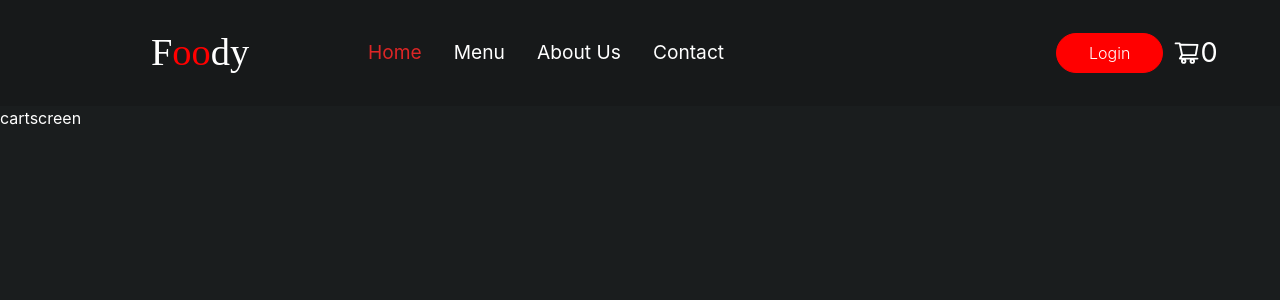
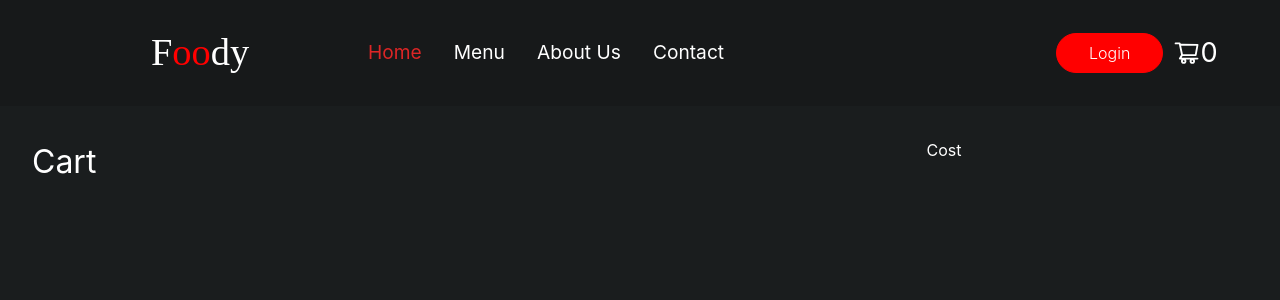
Before and after one commit to mehul071/demo_repo, a React (Create React App) app in the folder client_app/: page /cart in a window 1280 px wide. Shown: the top 300 px of the page. Built offline with nearby package versions, Linux system fonts and the light colour scheme.

Commit message:
CartScreen developing

```diff
--- a/client_app/src/App.js
+++ b/client_app/src/App.js
@@ -2,7 +2,7 @@ import "./App.css";
 import { BrowserRouter, Routes, Route, Link, Switch } from "react-router-dom";
 import Navbar from "./Components/Navbar";
 import HomePage from "./screens/HomePage";
-import cartScreen from "./screens/cartScreen";
+import CartScreen from "./screens/CartScreen";
 
 function App() {
   return (
@@ -10,7 +10,7 @@ function App() {
       <Navbar />
       <BrowserRouter>
         <Route path="/" exact component={HomePage} />
-        <Route path="/cart" exact component={cartScreen} />
+        <Route path="/cart" exact component={CartScreen} />
       </BrowserRouter>
     </div>
   );
--- /dev/null
+++ b/client_app/src/screens/cartScreen.css
@@ -0,0 +1,6 @@
+.cart{
+    padding:2rem;
+}
+.cart_heading{
+    font-size:2rem;
+}
--- a/client_app/src/screens/cartScreen.js
+++ b/client_app/src/screens/cartScreen.js
@@ -1,7 +1,30 @@
 import React from "react";
+import { useSelector, useDispatch } from "react-redux";
+import "./cartScreen.css";
 
-function cartScreen() {
-  return <div>cartscreen</div>;
+function CartScreen() {
+  const cartstate = useSelector((state) => state.cartReducer);
+  const cartItems = cartstate.cartItems;
+  return (
+    <div className="cart flex justify-center">
+      <div className="cart_items flex-1 justify-center">
+        <h1 className="cart_heading">Cart</h1>
+        {cartItems.map((item) => {
+          return (
+            <div className="cart_item mb-3">
+              <h1>{item.name}</h1>
+              <p>
+                price: {item.quantity}*{item.price} = {item.price}
+              </p>
+            </div>
+          );
+        })}
+      </div>
+      <div className="cart_cost flex-1 flex justify-center">
+        <h1>Cost</h1>
+      </div>
+    </div>
+  );
 }
 
-export default cartScreen;
+export default CartScreen;
```
